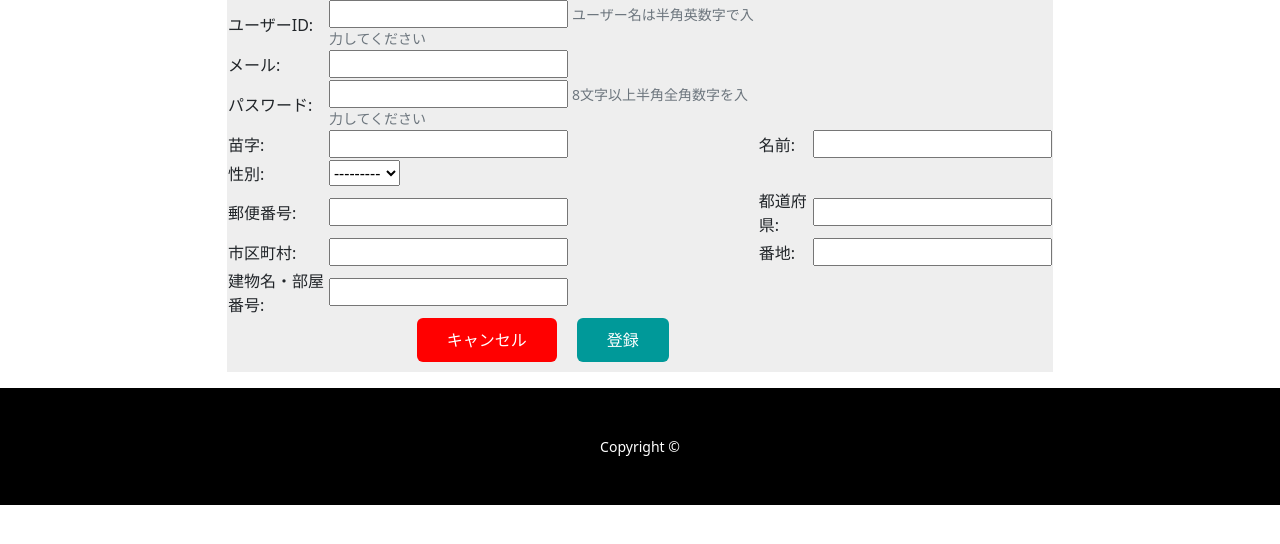
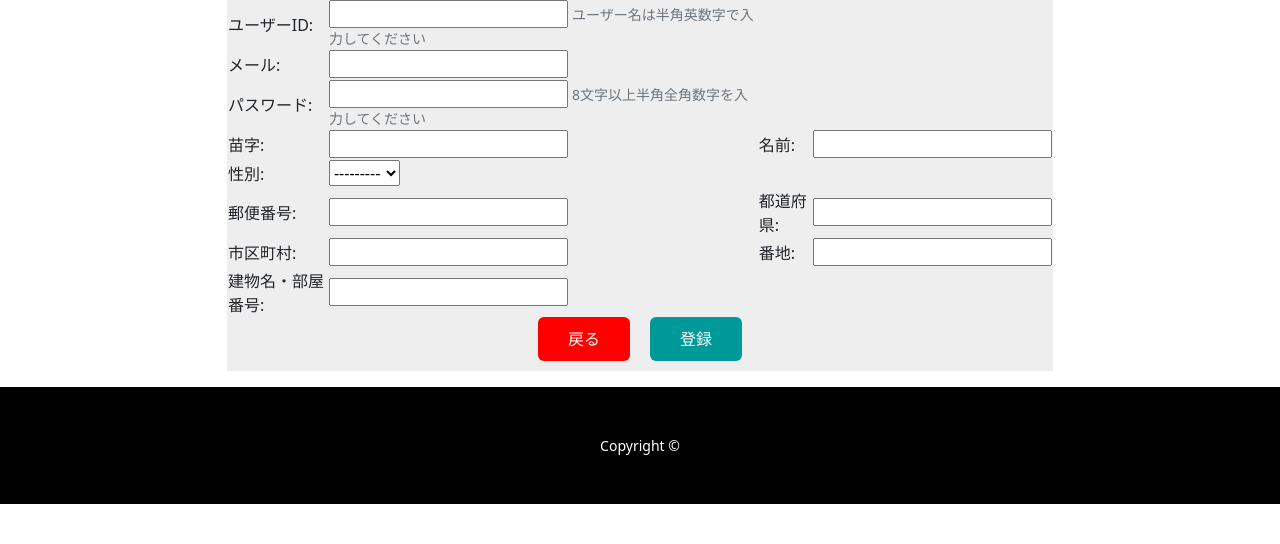
Before and after one commit to AokiJunsei/gt, a Django app: page /gt/register/ in a window 1280 px wide. Shown: the part 161-705 px from the top of the page. Run offline with Django 4.2, Linux system fonts and the light colour scheme; some libraries are stand-ins or nearby versions.

Commit message:
fix:html

```diff
--- a/greentraffic/gt/templates/gt/register.html
+++ b/greentraffic/gt/templates/gt/register.html
@@ -52,8 +52,6 @@
         <tr>
           <td>{{ add_account_form.gender.label_tag }}</td>
           <td>{{ add_account_form.gender }}</td>
-          <td>{{ add_account_form.walking.label_tag }}</td>
-          <td>{{ add_account_form.walking }}</td>
         </tr>
 
         <tr>
@@ -73,15 +71,13 @@
           <td>{{ add_account_form.address_2.label_tag }}</td>
           <td>{{ add_account_form.address_2 }}</td>
         </tr>
-        <tr>
 
-          <td></td>
-          <td class="button-container">
-            <a href="{% url 'gt:top' %}" class="btn btn-cancel">キャンセル</a>
-            <input type="submit" value="登録" class="btn btn-submit" />
-          </td>
-        </tr>
+
       </table>
+      <div class="button-container">
+        <a href="{% url 'gt:top' %}" class="btn btn--radius btn--cubic btn-cancel">戻る</a>
+        <input type="submit" value="登録" class="btn btn--radius btn--cubic btn-submit" />
+      </div>
     </form>
   </div>
 {% endif %}
```
